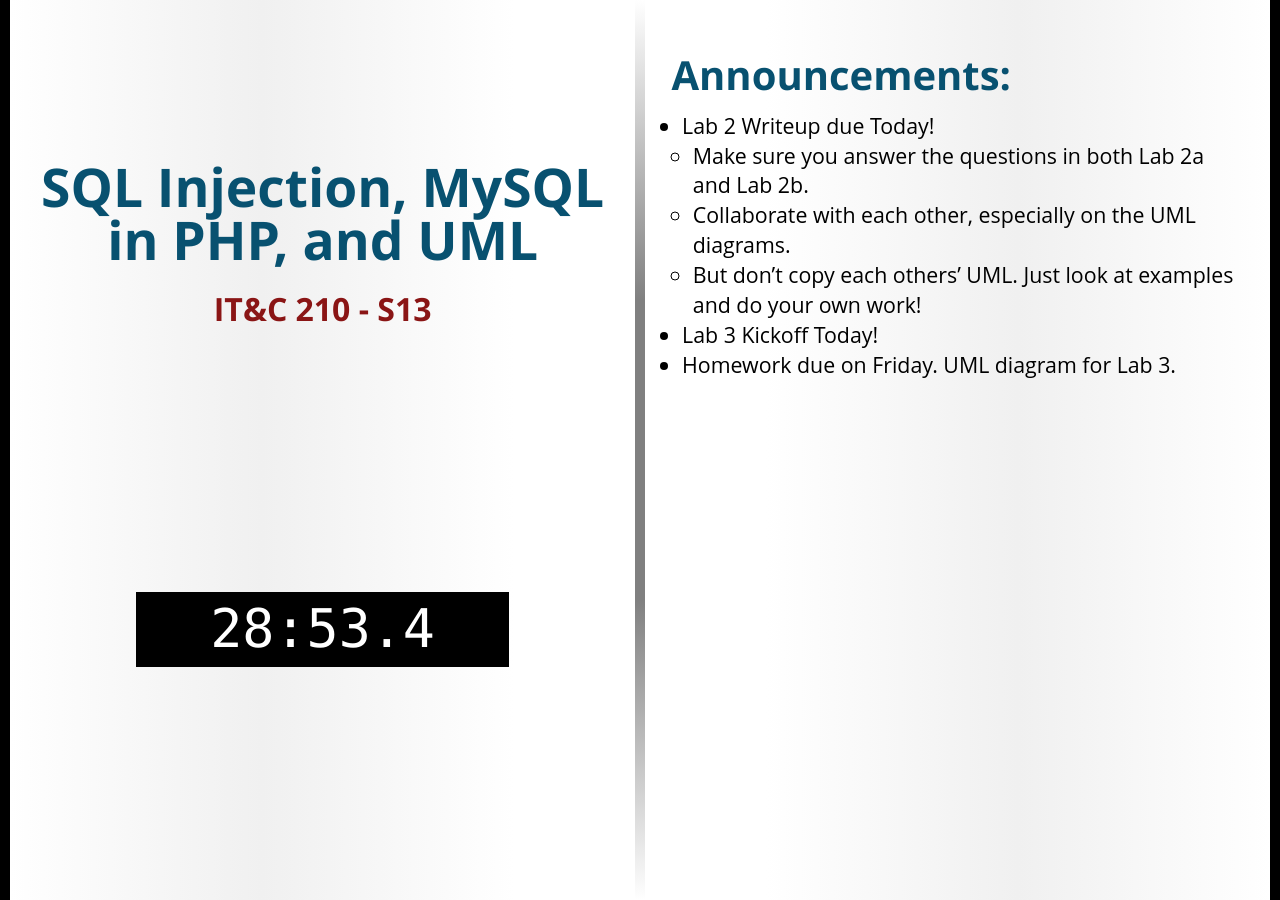
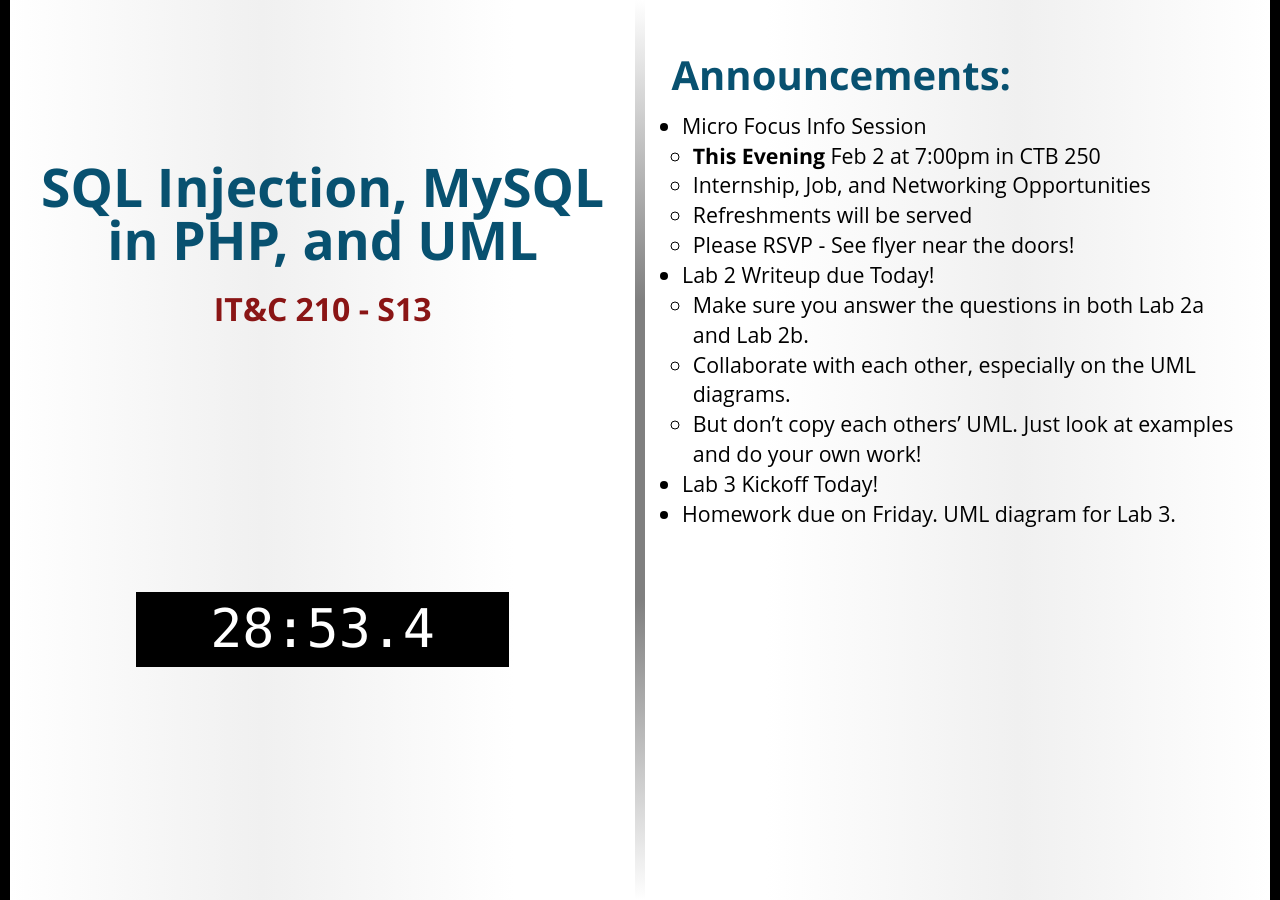
Before and after one commit to BYU-ITC-210/BYU-ITC-210.github.io, a Jekyll site: the page built from _welcome/S13.md, in a window 1280 px wide. Built offline with Jekyll 4.4.1, drawn with Linux system fonts in a browser that asks for light colours; some web fonts are replaced.

Commit message:
Add announcement to S13

```diff
--- a/_welcome/S13.md
+++ b/_welcome/S13.md
@@ -2,6 +2,11 @@
 title: SQL Injection, MySQL in PHP, and UML
 session: S13
 ---
+* Micro Focus Info Session
+    * **This Evening** Feb 2 at 7:00pm in CTB 250
+    * Internship, Job, and Networking Opportunities
+    * Refreshments will be served
+    * Please RSVP - See flyer near the doors!
 * Lab 2 Writeup due Today!
     * Make sure you answer the questions in both Lab 2a and Lab 2b.
     * Collaborate with each other, especially on the UML diagrams.
```
